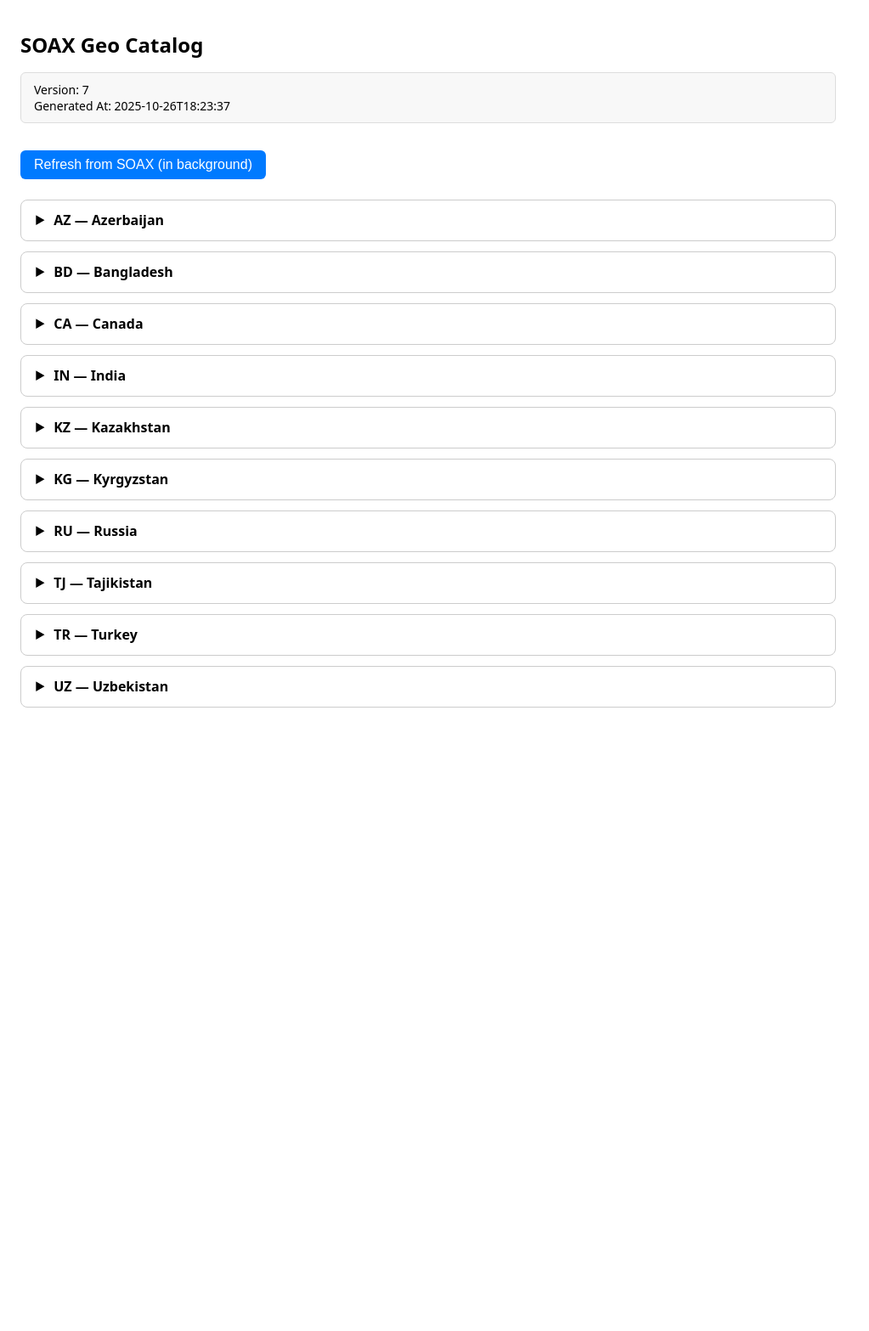
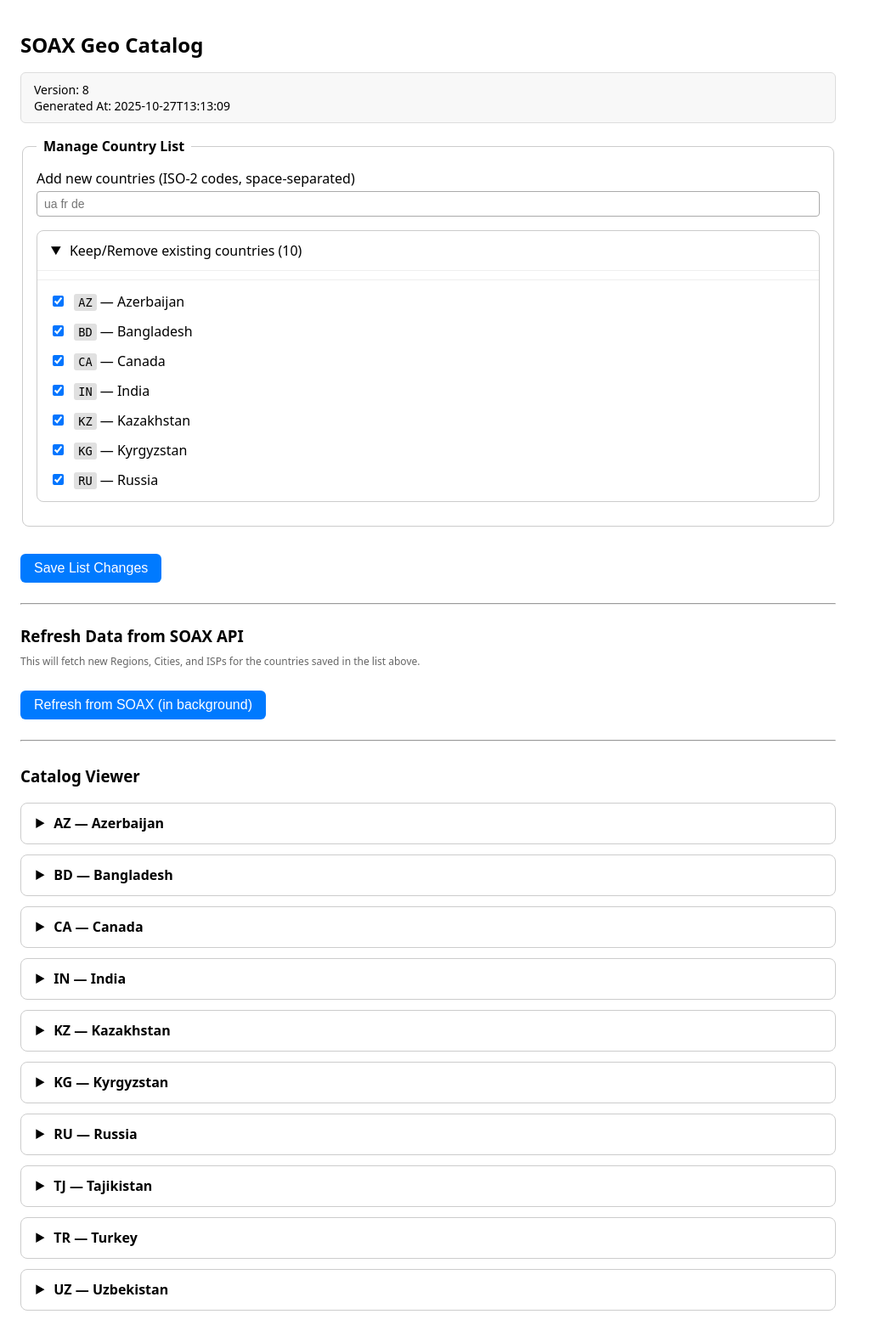
Before and after one commit to anixd/do_checker, a Flask app: page /catalog in a window 1280 px wide. Shown: the part 66-1633 px from the top of the page at 85% size, without its empty margins (0-1023 px from the left). Before the commit the page ends 899 px from the top, so only its background shows below. Run offline with Flask 3, Linux system fonts and the light colour scheme; parts of the project's set-up code (start-up, migrations or seed data) failed here and were passed over.

Commit message:
fixed woker bug, Added geo management

```diff
--- a/app/routes.py
+++ b/app/routes.py
@@ -112,6 +112,50 @@
     return redirect(url_for("routes.catalog"))
 
 
+@bp.post("/catalog/update-list")
+def catalog_update_list():
+    """
+    Handles adding new countries and removing existing ones from the catalog JSON.
+    """
+    try:
+        new_countries_str = request.form.get("new_countries", "")
+        existing_countries_keep = request.form.getlist("countries_to_keep")
+
+        # 1. Process new countries (lowercase, split by any whitespace, remove blanks)
+        new_countries_list = [
+            code.strip().lower()
+            for code in new_countries_str.split()
+            if code.strip()
+        ]
+
+        # 2. Merge lists, preserving order and removing duplicates
+        final_codes_list = []
+        seen_codes = set()
+
+        # Add "kept" countries first
+        for code in existing_countries_keep:
+            if code not in seen_codes:
+                final_codes_list.append(code)
+                seen_codes.add(code)
+
+        # Add "new" countries if they weren't already in the "kept" list
+        for code in new_countries_list:
+            if code not in seen_codes:
+                final_codes_list.append(code)
+                seen_codes.add(code)
+
+        # 3. Save to CatalogStore
+        CatalogStore.update_country_list(final_codes_list)
+
+        flash("Catalog country list updated successfully.", "info")  # 'info' for blue flash
+
+    except Exception as e:
+        log.error(f"Failed to update catalog list: {e}", exc_info=True)
+        flash(f"Error updating catalog: {e}", "error")
+
+    return redirect(url_for("routes.catalog"))
+
+
 @bp.get("/settings")
 def settings():
     yaml = ConfigStore.raw_yaml()
--- a/app/templates/catalog.html
+++ b/app/templates/catalog.html
@@ -151,6 +151,38 @@
     .mt-2 { margin-top: 16px; }
     .mt-3 { margin-top: 24px; }
     .text-danger { color: #dc3545; font-weight: bold; }
+
+    /* Стили для новой формы */
+    fieldset { border: 1px solid #ccc; border-radius: 8px; margin-bottom: 16px; padding: 16px;}
+    legend { font-weight: bold; padding: 0 8px; }
+    .form-group { display: flex; flex-direction: column; }
+    input[type="text"] {
+        padding: 6px 8px;
+        border-radius: 4px;
+        border: 1px solid #aaa;
+        min-width: 150px;
+        font-size: 14px;
+    }
+    label.checkbox-label {
+        display: block;
+        margin-bottom: 5px;
+        font-weight: normal;
+        cursor: pointer;
+        padding: 4px;
+        border-radius: 4px;
+    }
+    label.checkbox-label:hover {
+        background-color: #f0f0f0;
+    }
+    label.checkbox-label input {
+        margin-right: 8px;
+    }
+    label.checkbox-label code {
+        background-color: #e0e0e0;
+        padding: 2px 5px;
+        border-radius: 3px;
+        font-size: 1.05em;
+    }
   </style>
 </head>
 <body>
@@ -178,12 +210,54 @@
     Generated At: {{ catalog.generated_at | default('N/A') }}
   </div>
 
+  {% set countries_list = catalog.countries | sort(attribute='name') %}
+
+  <form method="post" action="{{ url_for('routes.catalog_update_list') }}" class="mb-3">
+    <fieldset>
+        <legend>Manage Country List</legend>
+
+        <div class="form-group mb-2">
+            <label for="new_countries" style="font-weight: 500; margin-bottom: 4px;">
+              Add new countries (ISO-2 codes, space-separated)
+            </label>
+            <input type="text" name="new_countries" id="new_countries" placeholder="ua fr de" style="width: 100%; box-sizing: border-box;">
+        </div>
+
+        <details open>
+            <summary style="font-weight: 500;">Keep/Remove existing countries ({{ countries_list|length }})</summary>
+            <div class="form-group" style="padding: 10px 0 0 10px; max-height: 250px; overflow-y: auto; border-top: 1px solid #eee; margin-top: 10px;">
+                {% if countries_list %}
+                    {% for c in countries_list %}
+                    <label class="checkbox-label">
+                        <input type="checkbox" name="countries_to_keep" value="{{ c.code }}" checked>
+                        <code>{{ c.code | upper }}</code> — {{ c.name }}
+                    </label>
+                    {% endfor %}
+                {% else %}
+                    <p class="muted">List is empty. Add countries using the field above.</p>
+                {% endif %}
+            </div>
+        </details>
+    </fieldset>
+
+    <button type="submit">Save List Changes</button>
+  </form>
+
+  <hr style="margin: 24px 0;">
+
+  <h3 style="margin-top: 0;">Refresh Data from SOAX API</h3>
+  <p class="muted" style="margin-top: -10px; margin-bottom: 10px;">
+    This will fetch new Regions, Cities, and ISPs for the countries saved in the list above.
+  </p>
   <form method="post" action="{{ url_for('routes.catalog_refresh') }}" class="mb-3">
     <button type="submit">Refresh from SOAX (in background)</button>
   </form>
 
-  {% if catalog.countries %}
-    {% for country in catalog.countries | sort(attribute='name') %}
+  <hr style="margin: 24px 0;">
+
+  <h3>Catalog Viewer</h3>
+  {% if countries_list %}
+    {% for country in countries_list %}
       <details>
         <summary>{{ country.code | upper }} — {{ country.name }}</summary>
         <div class="details-content">
--- a/providers/soax.py
+++ b/providers/soax.py
@@ -119,6 +119,53 @@
         except Exception as e:
             log.error(f"Failed to save soax_geo.json to {_catalog_path()}: {e}")
 
+
+    @classmethod
+    def update_country_list(cls, final_codes: list[str]):
+        """
+        Rebuilds the countries list in soax_geo.json based on the provided list of codes.
+        Keeps existing data for known codes, creates stubs for new codes.
+        """
+        log.info(f"Updating catalog country list with {len(final_codes)} codes...")
+        try:
+            data = cls._load_or_cache(force_reload=True)
+
+            # Create a lookup map of old data
+            old_countries_map = {
+                c.get('code'): c
+                for c in data.get("countries", [])
+                if c.get('code')
+            }
+
+            new_countries_list = []
+
+            for code in final_codes:
+                if not code:  # Skip any empty strings
+                    continue
+
+                if code in old_countries_map:
+                    # Keep existing entry
+                    new_countries_list.append(old_countries_map[code])
+                else:
+                    # Add new geo entry (using code.upper() as name)
+                    log.info(f"Adding new geo for country code: {code}")
+                    new_geo = {
+                        "code": code,
+                        "name": code.upper(),
+                        "regions": [],
+                        "cities": [],
+                        "isps": []
+                    }
+                    new_countries_list.append(new_geo)
+
+            data["countries"] = new_countries_list
+            cls.save(data)
+            log.info("Catalog country list updated successfully.")
+
+        except Exception as e:
+            log.error(f"Failed to run update_country_list: {e}", exc_info=True)
+
+
     @classmethod
     def update_catalog_from_api(cls):
         """
```
Also changed, not shown: engine/worker.py (+15 -2 lines), data/catalog/soax_geo.json.
